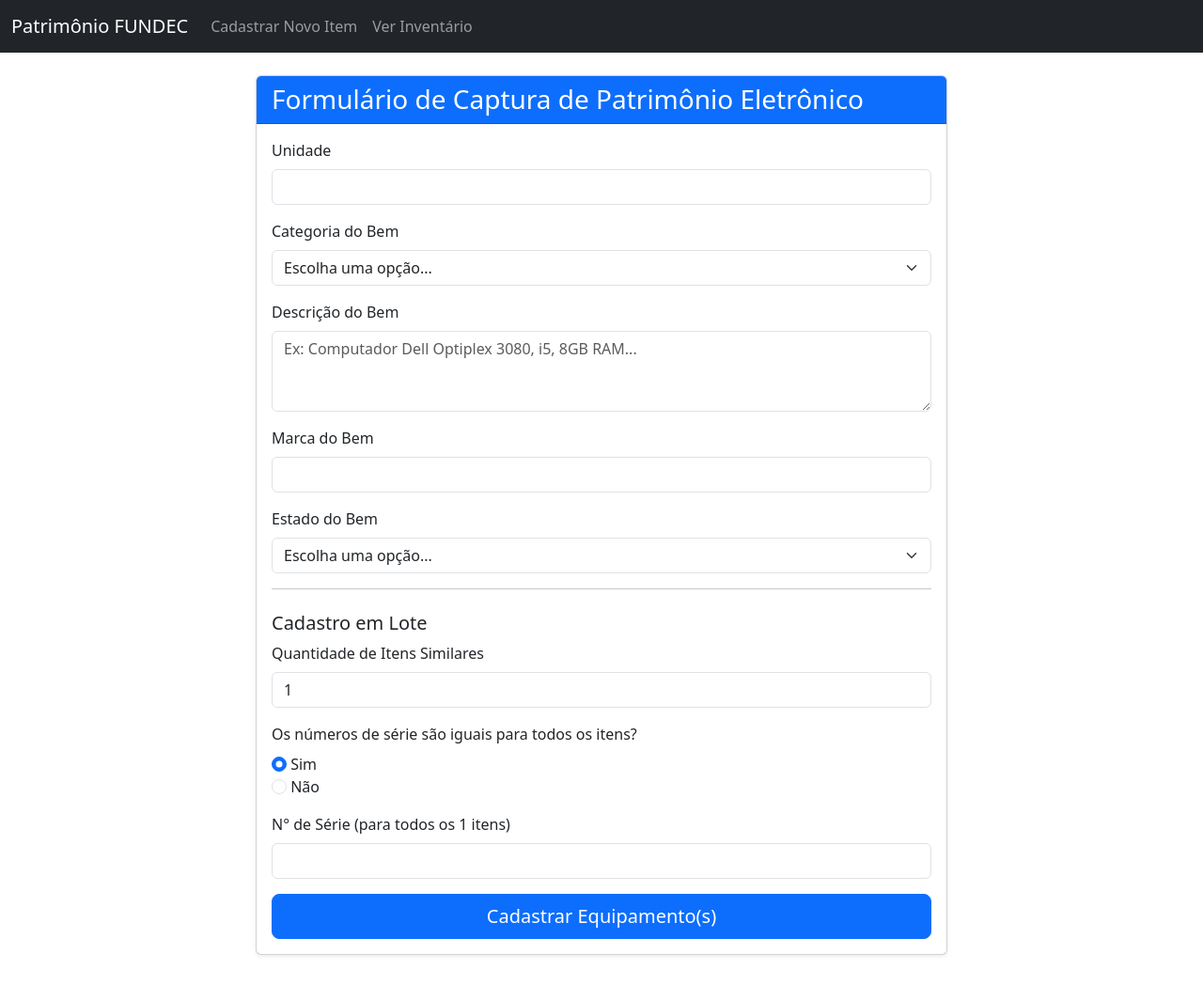
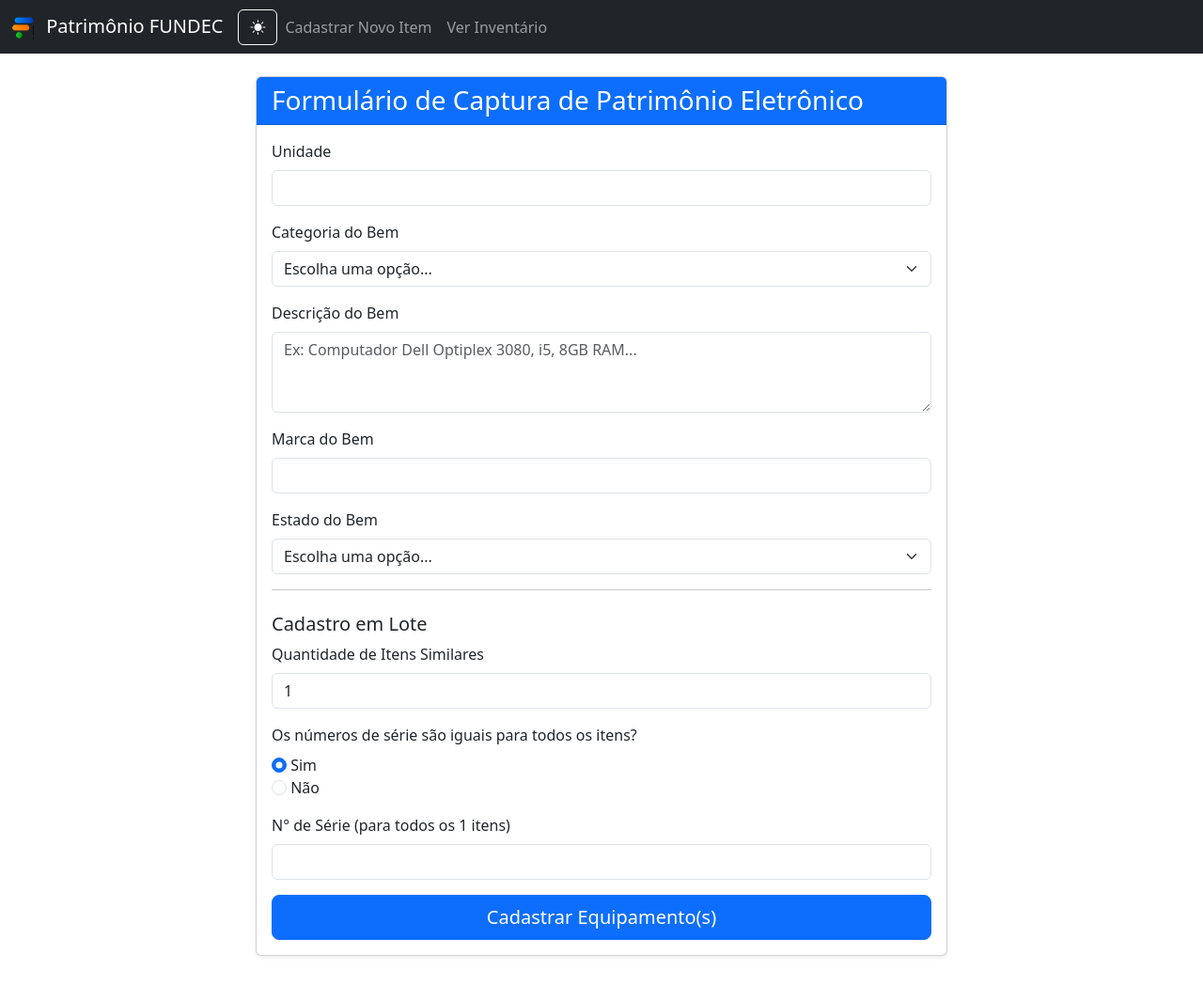
Before and after one commit to SudoMaster7/sistema-patrimonio-fundec1.0, a Flask app: page / in a window 1280 px wide. Shown: the whole page at 94% size. Before the commit the page ends 1017 px from the top, so only its background shows below. Run offline with Flask 3, Linux system fonts and the light colour scheme.

Commit message:
feat: Melhora do design, adição da logo e Concerto do acesso local para testes e melhoras

```diff
--- a/app.py
+++ b/app.py
@@ -14,20 +14,24 @@ def get_sheet():
     scope = ["https://spreadsheets.google.com/feeds", 'https://www.googleapis.com/auth/spreadsheets',
              "https://www.googleapis.com/auth/drive.file", "https://www.googleapis.com/auth/drive"]
 
-    # Pega as credenciais da variável de ambiente
-    creds_json_str = os.getenv("GOOGLE_CREDENTIALS_JSON")
-    if not creds_json_str:
-        raise Exception("Variável de ambiente GOOGLE_CREDENTIALS_JSON não encontrada.")
+    # VERIFICA SE ESTAMOS NO AMBIENTE DA VERCEL
+    # A Vercel define a variável 'VERCEL' automaticamente.
+    if 'VERCEL' in os.environ:
+        # LÓGICA PARA A VERCEL (usa a variável de ambiente)
+        creds_json_str = os.getenv("GOOGLE_CREDENTIALS_JSON")
+        if not creds_json_str:
+            raise Exception("Vercel: Variável GOOGLE_CREDENTIALS_JSON não encontrada.")
+        creds_dict = json.loads(creds_json_str)
+        creds = ServiceAccountCredentials.from_json_keyfile_dict(creds_dict, scope)
+    else:
+        # LÓGICA PARA O AMBIENTE LOCAL (usa o arquivo .json)
+        # Certifique-se de que 'credentials.json' está na mesma pasta que app.py
+        creds = ServiceAccountCredentials.from_json_keyfile_name("credentials.json", scope)
 
-    # Converte a string JSON em um dicionário Python
-    creds_dict = json.loads(creds_json_str)
-
-    # Autoriza usando o dicionário de credenciais
-    creds = ServiceAccountCredentials.from_json_keyfile_dict(creds_dict, scope)
+    # O resto da função continua igual
     client = gspread.authorize(creds)
-
-    # Abre a planilha
-    sheet = client.open("Patrimônio FUNDEC").sheet1
+    # Lembre-se de usar o nome exato da sua planilha aqui
+    sheet = client.open("Levantamento de Bens - FUNDEC").sheet1
     return sheet
 
 @app.route('/')
--- a/templates/base.html
+++ b/templates/base.html
@@ -4,13 +4,73 @@
     <meta charset="UTF-8">
     <meta name="viewport" content="width=device-width, initial-scale=1.0">
     <title>{% block title %}{% endblock %} - Patrimônio FUNDEC</title>
+    <link rel="icon" href="{{ url_for('static', filename='icone.png') }}">
     <link href="https://cdn.jsdelivr.net/npm/bootstrap@5.3.3/dist/css/bootstrap.min.css" rel="stylesheet">
     <link rel="stylesheet" href="https://cdn.jsdelivr.net/npm/bootstrap-icons@1.11.3/font/bootstrap-icons.min.css">
+    <script>
+        const getStoredTheme = () => localStorage.getItem('theme');
+        const setStoredTheme = theme => localStorage.setItem('theme', theme);
+
+        const getPreferredTheme = () => {
+            const storedTheme = getStoredTheme();
+            if (storedTheme) {
+            return storedTheme;
+            }
+            // Verifica a preferência do sistema operacional do usuário
+            return window.matchMedia('(prefers-color-scheme: dark)').matches ? 'dark' : 'light';
+        };
+
+        const setTheme = theme => {
+            if (theme === 'auto' && window.matchMedia('(prefers-color-scheme: dark)').matches) {
+            document.documentElement.setAttribute('data-bs-theme', 'dark');
+            } else {
+            document.documentElement.setAttribute('data-bs-theme', theme);
+            }
+        };
+
+        // Define o tema assim que a página carrega
+        setTheme(getPreferredTheme());
+
+        // Adiciona o evento para quando a página estiver totalmente carregada
+        window.addEventListener('DOMContentLoaded', () => {
+            const themeToggle = document.getElementById('theme-toggle');
+            const sunIcon = document.querySelector('.theme-icon-sun');
+            const moonIcon = document.querySelector('.theme-icon-moon');
+
+            // Atualiza a aparência do ícone no carregamento
+            const updateIcon = (theme) => {
+            if (theme === 'dark') {
+                sunIcon.classList.add('d-none');
+                moonIcon.classList.remove('d-none');
+            } else {
+                sunIcon.classList.remove('d-none');
+                moonIcon.classList.add('d-none');
+            }
+            };
+
+            updateIcon(getPreferredTheme());
+
+            // Adiciona o evento de clique no botão
+            themeToggle.addEventListener('click', () => {
+            const currentTheme = getStoredTheme() || getPreferredTheme();
+            const newTheme = currentTheme === 'light' ? 'dark' : 'light';
+            setStoredTheme(newTheme);
+            setTheme(newTheme);
+            updateIcon(newTheme);
+            });
+        });
+</script>
 </head>
 <body>
     <nav class="navbar navbar-expand-lg navbar-dark bg-dark">
         <div class="container-fluid">
-            <a class="navbar-brand" href="{{ url_for('index') }}">Patrimônio FUNDEC</a>
+            <a class="navbar-brand" href="{{ url_for('index') }}">
+                <img src="{{ url_for('static', filename='icone.png') }}" alt="Logo da SUDO" height="30" class="d-inline-block align-text-top me-2">
+                Patrimônio FUNDEC</a>
+            <button class="btn btn-outline-light ms-auto" id="theme-toggle">
+                <i class="bi bi-sun-fill theme-icon-sun"></i>
+                <i class="bi bi-moon-stars-fill theme-icon-moon d-none"></i>
+            </button>
             <button class="navbar-toggler" type="button" data-bs-toggle="collapse" data-bs-target="#navbarNav">
                 <span class="navbar-toggler-icon"></span>
             </button>
```
Also changed, not shown: static/icone.png (added), static/logo.png (added).
